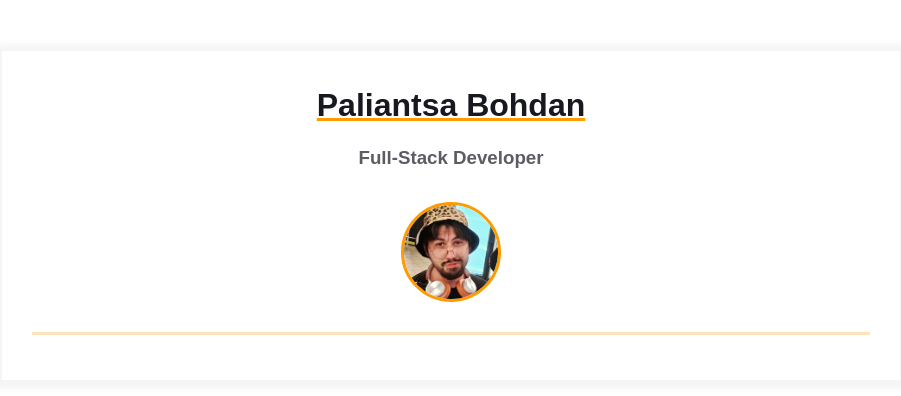
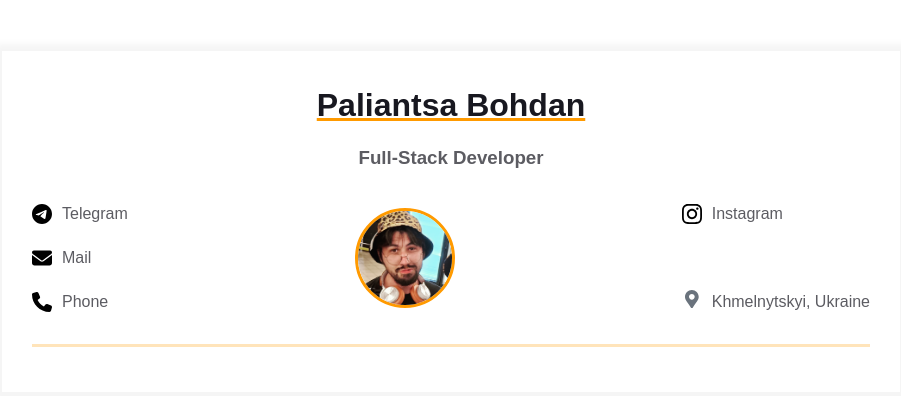
Before and after one commit to h4vefundieyoung/homepage, a plain HTML site: page index.html in a window 1280 px wide. Shown: the whole page, without its empty margins (189-1090 px from the left). Drawn offline with Linux system fonts and the light colour scheme.

Commit message:
feat/add contacts

```diff
--- a/index.html
+++ b/index.html
@@ -13,10 +13,45 @@
           <div class="resume__block">
             <h1 class="contact-info__header">Paliantsa Bohdan</h1>
             <h3 class="contact-info__sub-header">Full-Stack Developer</h3>
-
             <div class="contact_info_container fh">
-              <div class="contact-info__block"></div>
-
+              <div class="contact-info__block">
+                <a
+                  href="https://t.me/stolenville"
+                  rel="author"
+                  class="contact-info__item"
+                >
+                  <div class="contact-info__item-icon-wrapper">
+                    <svg xmlns="http://www.w3.org/2000/svg" viewBox="0 0 496 512">
+                      <path d="M248 8C111 8 0 119 0 256S111 504 248 504 496 393 496 256 385 8 248 8zM363 176.7c-3.7 39.2-19.9 134.4-28.1 178.3-3.5 18.6-10.3 24.8-16.9 25.4-14.4 1.3-25.3-9.5-39.3-18.7-21.8-14.3-34.2-23.2-55.3-37.2-24.5-16.1-8.6-25 5.3-39.5 3.7-3.8 67.1-61.5 68.3-66.7 .2-.7 .3-3.1-1.2-4.4s-3.6-.8-5.1-.5q-3.3 .7-104.6 69.1-14.8 10.2-26.9 9.9c-8.9-.2-25.9-5-38.6-9.1-15.5-5-27.9-7.7-26.8-16.3q.8-6.7 18.5-13.7 108.4-47.2 144.6-62.3c68.9-28.6 83.2-33.6 92.5-33.8 2.1 0 6.6 .5 9.6 2.9a10.5 10.5 0 0 1 3.5 6.7A43.8 43.8 0 0 1 363 176.7z"/>
+                    </svg>
+                  </div>
+                  <span>Telegram</span>
+                </a>
+                <a
+                href="mailto:h4vefun.dieyoung@gmail.com"
+                rel="author"
+                class="contact-info__item"
+              >
+                <div class="contact-info__item-icon-wrapper">
+                  <svg xmlns="http://www.w3.org/2000/svg" viewBox="0 0 512 512">
+                    <path d="M48 64C21.5 64 0 85.5 0 112c0 15.1 7.1 29.3 19.2 38.4L236.8 313.6c11.4 8.5 27 8.5 38.4 0L492.8 150.4c12.1-9.1 19.2-23.3 19.2-38.4c0-26.5-21.5-48-48-48L48 64zM0 176L0 384c0 35.3 28.7 64 64 64l384 0c35.3 0 64-28.7 64-64l0-208L294.4 339.2c-22.8 17.1-54 17.1-76.8 0L0 176z"/>
+                  </svg>
+                </div>
+                <span>Mail</span>
+              </a>
+              <a
+              href="tel:+380632064369"
+              rel="author"
+              class="contact-info__item"
+            >
+              <div class="contact-info__item-icon-wrapper">
+                <svg xmlns="http://www.w3.org/2000/svg" viewBox="0 0 512 512">
+                  <path d="M164.9 24.6c-7.7-18.6-28-28.5-47.4-23.2l-88 24C12.1 30.2 0 46 0 64C0 311.4 200.6 512 448 512c18 0 33.8-12.1 38.6-29.5l24-88c5.3-19.4-4.6-39.7-23.2-47.4l-96-40c-16.3-6.8-35.2-2.1-46.3 11.6L304.7 368C234.3 334.7 177.3 277.7 144 207.3L193.3 167c13.7-11.2 18.4-30 11.6-46.3l-40-96z"/>
+                </svg>
+              </div>
+              <span>Phone</span>
+            </a>
+              </div>
               <div class="contact-info__block contact-info__block--center">
                 <img
                   class="contact-info__avatar"
@@ -24,8 +59,31 @@
                   alt="Avatar"
                 />
               </div>
-
-              <div class="contact-info__block"></div>
+              <div class="contact-info__block">
+                <a rel="author" href="https://www.instagram.com/h4vefundieyoung" class="contact-info__item">
+                  <div class="contact-info__item-icon-wrapper">
+                    <svg xmlns="http://www.w3.org/2000/svg" viewBox="0 0 448 512"><path d="M224.1 141c-63.6 0-114.9 51.3-114.9 114.9s51.3 114.9 114.9 114.9S339 319.5 339 255.9 287.7 141 224.1 141zm0 189.6c-41.1 0-74.7-33.5-74.7-74.7s33.5-74.7 74.7-74.7 74.7 33.5 74.7 74.7-33.6 74.7-74.7 74.7zm146.4-194.3c0 14.9-12 26.8-26.8 26.8-14.9 0-26.8-12-26.8-26.8s12-26.8 26.8-26.8 26.8 12 26.8 26.8zm76.1 27.2c-1.7-35.9-9.9-67.7-36.2-93.9-26.2-26.2-58-34.4-93.9-36.2-37-2.1-147.9-2.1-184.9 0-35.8 1.7-67.6 9.9-93.9 36.1s-34.4 58-36.2 93.9c-2.1 37-2.1 147.9 0 184.9 1.7 35.9 9.9 67.7 36.2 93.9s58 34.4 93.9 36.2c37 2.1 147.9 2.1 184.9 0 35.9-1.7 67.7-9.9 93.9-36.2 26.2-26.2 34.4-58 36.2-93.9 2.1-37 2.1-147.8 0-184.8zM398.8 388c-7.8 19.6-22.9 34.7-42.6 42.6-29.5 11.7-99.5 9-132.1 9s-102.7 2.6-132.1-9c-19.6-7.8-34.7-22.9-42.6-42.6-11.7-29.5-9-99.5-9-132.1s-2.6-102.7 9-132.1c7.8-19.6 22.9-34.7 42.6-42.6 29.5-11.7 99.5-9 132.1-9s102.7-2.6 132.1 9c19.6 7.8 34.7 22.9 42.6 42.6 11.7 29.5 9 99.5 9 132.1s2.7 102.7-9 132.1z"/></svg>
+                  </div>
+                  <span>Instagram</span>
+                </a>
+                <a rel="author" class="contact-info__item">
+                  <div class="contact-info__item-icon-wrapper">
+                    <svg
+                      class="contact-info__item-icon"
+                      xmlns="http://www.w3.org/2000/svg"
+                      viewBox="0 0 384 512"
+                    >
+                      <path
+                        d="M172.268 501.67C26.97 291.031 0 269.413 0 192 0 85.961 85.961 0 192
+                        0s192 85.961 192 192c0 77.413-26.97 99.031-172.268 309.67-9.535
+                        13.774-29.93 13.773-39.464 0zM192 272c44.183 0 80-35.817
+                        80-80s-35.817-80-80-80-80 35.817-80 80 35.817 80 80 80z"
+                      ></path>
+                    </svg>
+                  </div>
+                  <span>Khmelnytskyi, Ukraine</span>
+                </a>
+              </div>
             </div>
           </div>
         </div>
```
Also changed, not shown: styles/custom.css (added).
